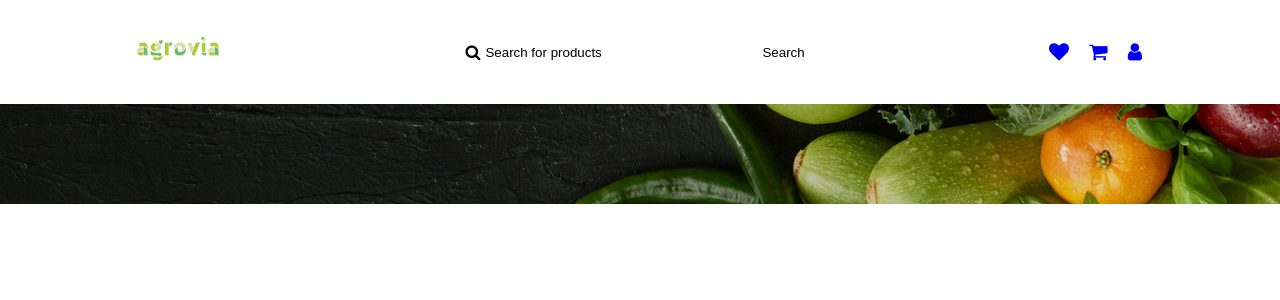
After one commit to zestones/biocommerce, a PHP site: page /pages/create-announce.html in a window 1280 px wide. The commit adds this page. Shown: the top 300 px of the page. Run offline with PHP 8.4, Linux system fonts and the light colour scheme.

Commit message:
feat: init create announce page

```diff
--- /dev/null
+++ b/src/pages/create-announce.html
@@ -0,0 +1,50 @@
+<!DOCTYPE html>
+<html lang="en">
+
+<head>
+    <meta charset="UTF-8">
+    <meta name="viewport" content="width=device-width, initial-scale=1.0">
+    <title>Agrovia - Home</title>
+
+    <script src="../../scripts/theme.js"></script>
+
+    <link rel="stylesheet" href="../../styles/home.css" onload="load_theme()">
+    <link rel="stylesheet" href="../../styles/main-header.css">
+    <link rel="stylesheet" href="https://cdnjs.cloudflare.com/ajax/libs/font-awesome/4.7.0/css/font-awesome.min.css">
+</head>
+
+<body>
+    <header>
+        <a href="../pages/home.php"><img src="../../assets/logo/agrovia-green.png" alt="logo"></a>
+        <div class="search-bar">
+            <span>
+                <i class="fa fa-search"></i>
+                <input type="text" name="search" id="search" placeholder="Search for products"
+                    onkeydown="if(event.keyCode === 13) search()">
+            </span>
+            </span>
+
+            <button onclick="search()">Search</button>
+        </div>
+
+        <!-- wishlist/cart/user -->
+        <div class="user">
+            <a href="../../pages/user/wishlist.html">
+                <i class="fa fa-heart"></i>
+            </a>
+
+            <a href="../../pages/user/cart.html">
+                <i class="fa fa-shopping-cart"></i>
+            </a>
+
+            <a href="../../pages/user/user.html">
+                <i class="fa fa-user"></i>
+            </a>
+        </div>
+    </header>
+
+    <div class="separator-background"></div>
+
+</body>
+
+</html>
--- a/src/styles/home.css
+++ b/src/styles/home.css
@@ -81,13 +81,19 @@
   color: #666;
 }
 
-.filter-btn {
+.create-announce {
+  align-items: center;
+  justify-content: center !important;
+}
+
+.create-announce .create-announce-btn {
+  text-decoration: none;
   display: flex;
   justify-content: center;
   align-items: center;
   padding: 8px;
   border: none;
-  width: 100px;
+  width: 75%;
   background-color: var(--secondary);
   border-radius: 25px;
   cursor: pointer;
@@ -95,7 +101,7 @@
   transition: background-color 0.3s ease;
 }
 
-.filter-btn i {
+.create-announce .create-announce-btn i {
   margin-left: 5px;
   font-size: 16px;
   color: var(--white);
@@ -144,11 +150,11 @@
   margin-bottom: 20px;
 }
 
-.filter-btn.active + .categories {
+.create-announce .create-announce-btn.active + .categories {
   display: flex;
 }
 
-.filter-btn:hover {
+.create-announce .create-announce-btn:hover {
   background-color: var(--secondary);
 }
 
```
Also changed, not shown: src/pages/home.php (+5 -4 lines).
